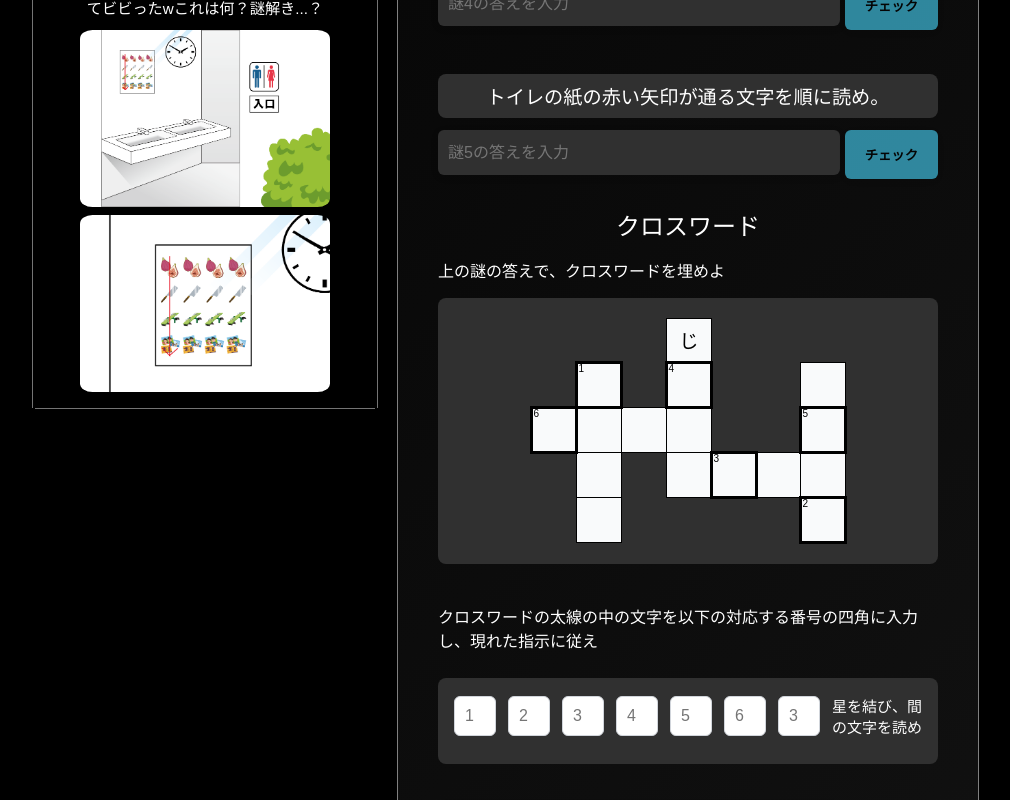
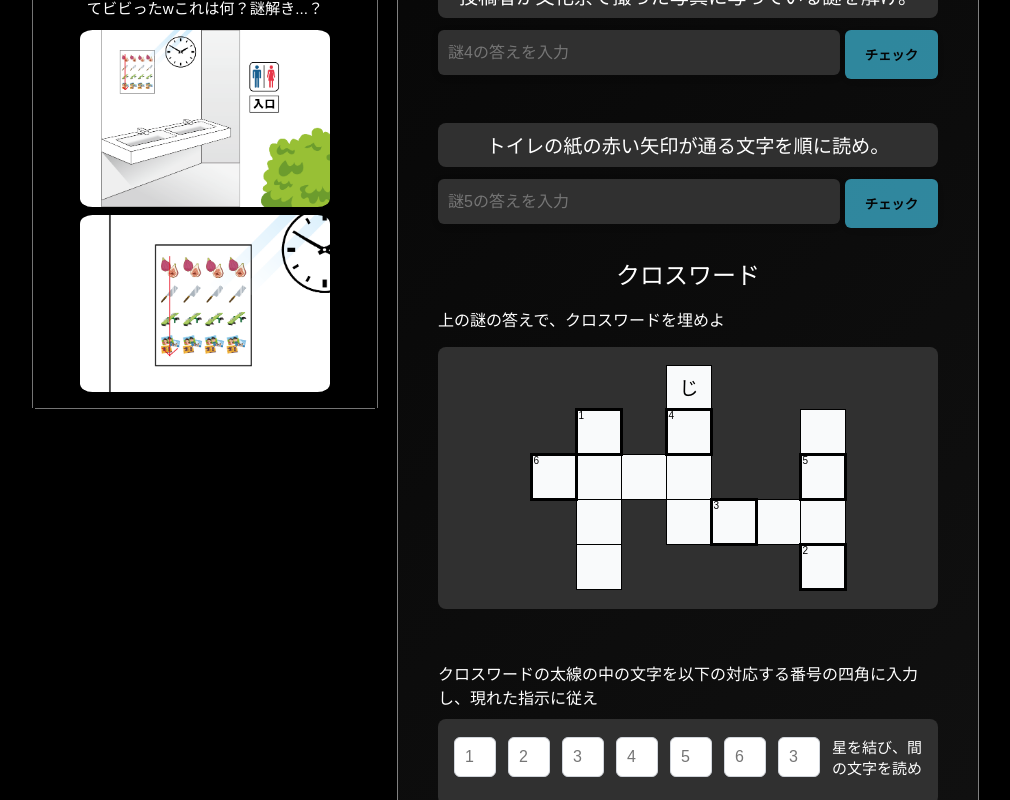
Before and after one commit to Falcon-SM/3AHR_bunkasaiWebapp, a Next.js app: page /riddles/1 in a window 1280 px wide. Shown: the part 1480-2280 px from the top of the page, without its empty margins (45-1055 px from the left). Built offline with nearby package versions, Linux system fonts and the light colour scheme.

Commit message:
Hint Crossword Fixed

```diff
--- a/components/shomon.tsx
+++ b/components/shomon.tsx
@@ -107,7 +107,7 @@ const handlehint= async (inde:number) => {
 
             const ctx = canvas.getContext("2d");
             if (!ctx) return;
-            const [cx, cy, cw, ch, r] = [0, 0, 220, Math.ceil(hintbun.length / 16) * 25, 0];
+            const [cx, cy, cw, ch, r] = [0, 0, 220, Math.ceil(hintbun.length / 14) * 25, 0];
             ctx.lineWidth = 1;
             ctx.beginPath();
             ctx.moveTo(cx + r, cy);
@@ -152,11 +152,11 @@ const handlehint= async (inde:number) => {
             ctx.restore();
 
     }, [hintbun]);
-    useEffect(() => { setTimeout(() => { setHintti(true) }, 30000 * Math.max(n%5 + 1,n-4)) }, [])
+    useEffect(() => { setTimeout(() => { setHintti(true) }, 3000 * Math.max(n%5 + 1,Math.floor(n/2)+2*(n==10 || n==11))) }, [])
     return (
         <div style={{ marginBottom: 28, width: 500, display: "flex", overflow: "visible" }} key={n}>
             <div style={{ width: 500, flex: "0 0 auto" }}>
-                <h2
+                {n>=10&&<div
                     //dangerouslySetInnerHTML={{ __html:{mondai[n]}}}
                     style={{
                         fontSize: "1.2rem",
@@ -170,13 +170,26 @@ const handlehint= async (inde:number) => {
                     }}
                 >
                     {children}
-                    {n<10&&
-                    bun.split('\n').map((line, index) => (
+                </div>}
+                {n<10&&
+                    <h2
+                    style={{
+                        fontSize: "1.2rem",
+                        color: "#ffffffff",
+                        marginBottom: 12,
+                        background: "#303030ff",
+                        padding: "8px 16px",
+                        borderRadius: "8px",
+                        fontWeight: 400,
+
+                    }}>
+                    {bun.split('\n').map((line, index) => (
                     <span key={index}>
                         {line}
                         <br />
                     </span>))}
-                </h2>
+                    </h2>
+                }
                 {imgg !== "naan" && (
                     <img
                         src={imgg}
@@ -187,6 +200,7 @@ const handlehint= async (inde:number) => {
                         onClick={() => { setGazo(imgg) }}
                     />
                 )}
+                {(n<12)&&
                 <div style={{ display: "flex",marginTop:(n>=10?40:0),}}>
                     <input
                         type="text"
@@ -223,6 +237,7 @@ const handlehint= async (inde:number) => {
                             {isLoading ? "判定中..." : (n!<10?"チェック":"回答する")}
                         </button>
                 </div>
+                }
                 {showError && (<p style={{ color: "#d63031",margin:5 }}>残念、はずれ!</p>)}
                 {isCorrect && (<p style={{ margin:5}}>正解!</p>)}
                 <div style={{ width: 220, flex: "0 0 auto" }}>
@@ -231,6 +246,7 @@ const handlehint= async (inde:number) => {
                             onClick={() => { handlehint(-2)}}
                             style={{
                                 marginTop: 10,
+                                marginRight:5,
                                 padding: "10px 20px",
                                 background: "#00eeffff",
                                 color: "#000",
--- a/src/app/riddles/1/page.tsx
+++ b/src/app/riddles/1/page.tsx
@@ -101,8 +101,8 @@ export default function Home() {
                 />
                 <h2 style={{ marginBottom: 12, fontWeight: 400 }}>クロスワード</h2>
                 <p>上の謎の答えで、クロスワードを埋めよ</p>
-                <div style={{ background: "#303030", width: "100%", padding: 20, borderRadius: 8, boxSizing: "border-box", textAlign: "center" }}>
-                    <table cellSpacing="0" style={{ borderCollapse: "collapse", margin: "0 auto" }}>
+                    <Ques bun="" hints={[""]} n={12}>
+                    <table cellSpacing="0" style={{ borderCollapse: "collapse", margin: "10px auto 10px auto" }}>
                         <tbody>
                             {[...Array(5)].map((_, rowIdx) => (
                                 <tr key={rowIdx} style={{ margin: 0 }}>
@@ -154,12 +154,13 @@ export default function Home() {
                             ))}
                         </tbody>
                     </table>
-                </div>
+                    </Ques>
+
             </div>
 
             {/* クロスワード回答欄＋ボタン */}
             <p style={{ marginTop: 40, marginBottom: 10 }}>クロスワードの太線の中の文字を以下の対応する番号の四角に入力し、現れた指示に従え</p>
-            <Ques bun="" hints={hints[5]} n={10}>
+            <Ques bun="" hints={hints[5]} n={10} imgg="naan">
                 <div style={{ display: "flex", alignItems: "center", gap: 12, marginBottom: 16, height: 48,padding:"6px 0px 0px 0px"}}>
                 {[0, 1, 2, 3, 4, 5, 2].map((idx, idd) => (
                     <input
```
